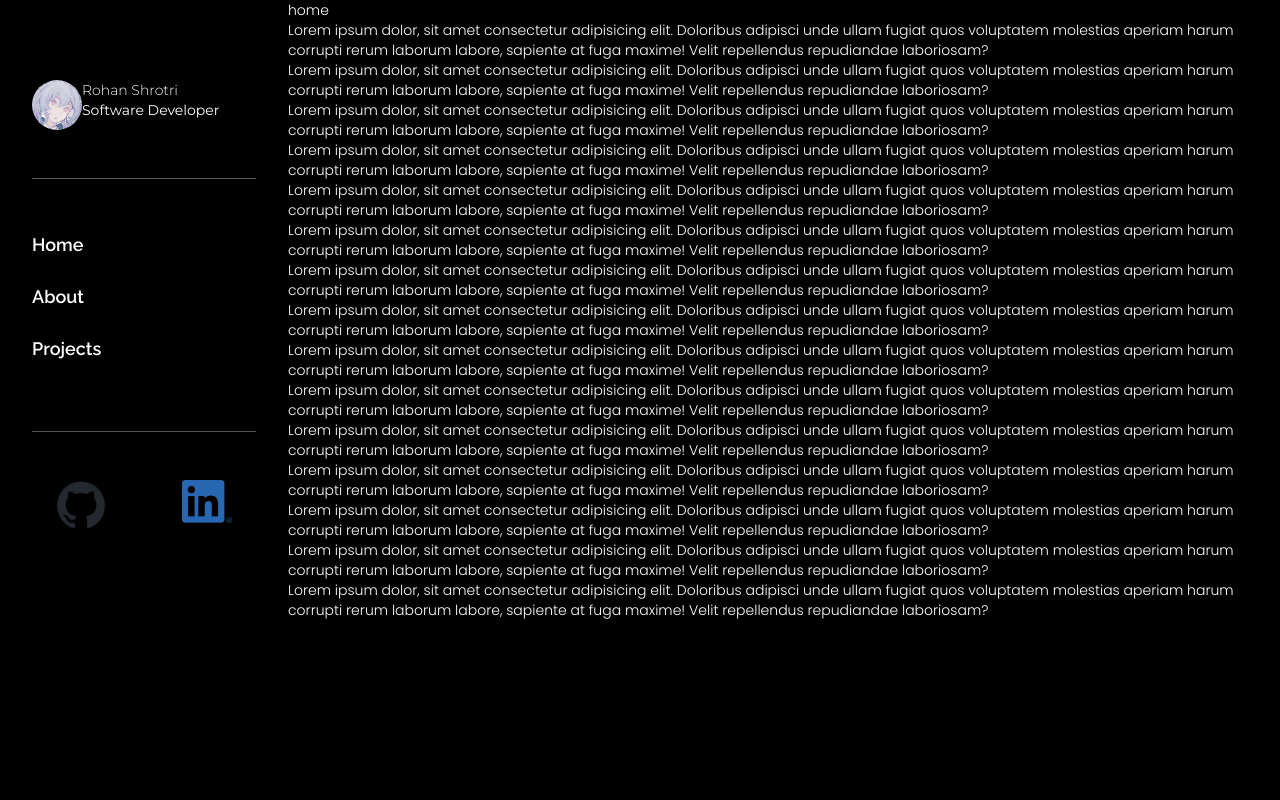
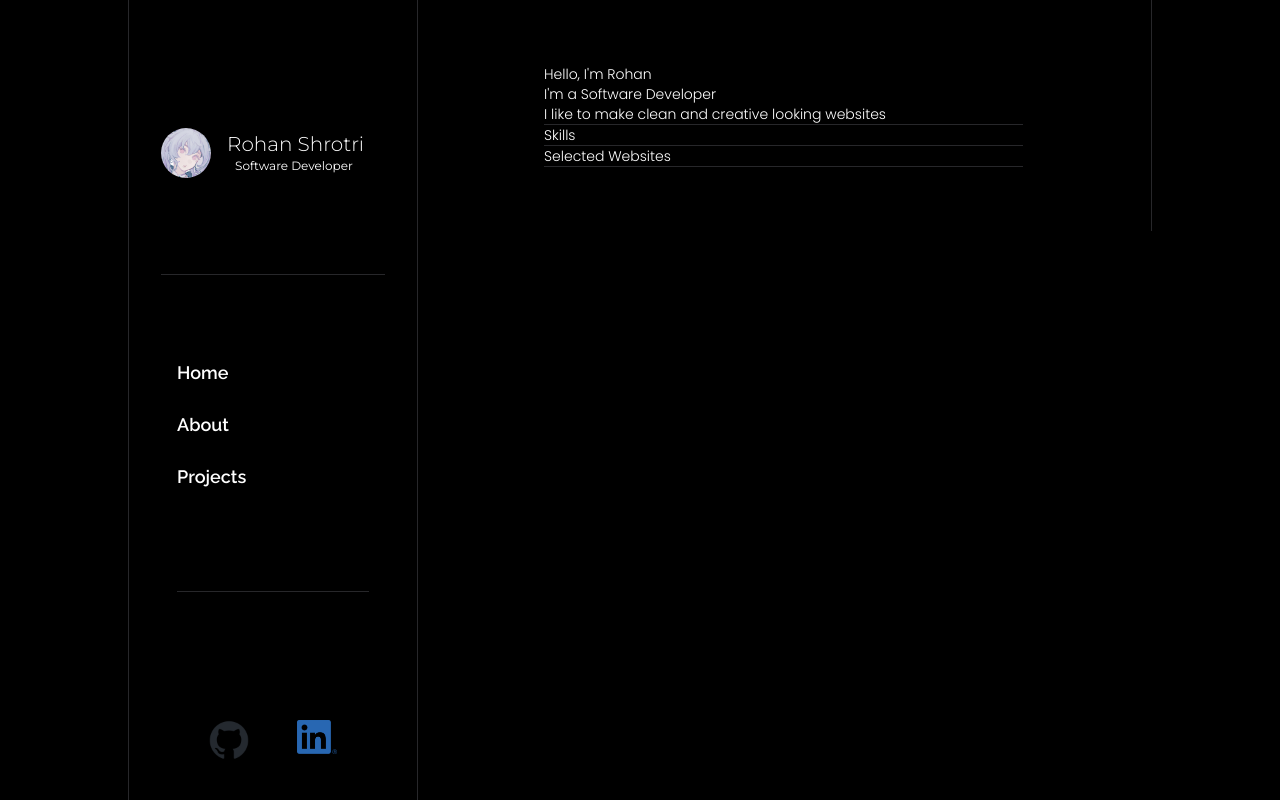
Before and after one commit to toastedsugar/PortfolioV2, a Next.js app in the folder client/: page / in a window 1280 px wide. Built offline with nearby package versions, Linux system fonts and the light colour scheme.

Commit message:
Navigation and layouts complete, working on data fetching from CMS

```diff
--- /dev/null
+++ b/client/app/api/exit-preview/route.ts
@@ -0,0 +1,5 @@
+import { exitPreview } from "@prismicio/next";
+
+export async function GET() {
+  return await exitPreview();
+}
--- /dev/null
+++ b/client/app/api/preview/route.ts
@@ -0,0 +1,13 @@
+import { NextRequest } from "next/server";
+import { draftMode } from "next/headers";
+import { redirectToPreviewURL } from "@prismicio/next";
+
+import { createClient } from "../../../prismicio";
+
+export async function GET(request: NextRequest) {
+  const client = createClient();
+
+  draftMode().enable();
+
+  await redirectToPreviewURL({ client, request });
+}
--- /dev/null
+++ b/client/app/api/revalidate/route.ts
@@ -0,0 +1,8 @@
+import { NextResponse } from "next/server";
+import { revalidateTag } from "next/cache";
+
+export async function POST() {
+  revalidateTag("prismic");
+
+  return NextResponse.json({ revalidated: true, now: Date.now() });
+}
--- a/client/app/layout.tsx
+++ b/client/app/layout.tsx
@@ -19,10 +19,14 @@ export default function RootLayout({
   return (
     <html lang="en">
       <body className="bg-black text-white">
-        <div className="w-screen font-poppins text-sm font-lightcontainer lg:flex">
+        <div className="w-screen lg:pl-72 xl:pl-96 font-poppins text-sm font-lightcontainer lg:flex">
           <div className="lg:hidden"> <MobileNavbar /> </div>
-          <div className="hidden lg:block"> <Navbar /> </div>
-            {children}
+          <div className="fixed left-0 lg:left-8 xl:left-0 hidden lg:block xl:ml-32 lg:border-x lg:border-zinc-800"> <Navbar /> </div>
+          <div className="grow mx-4 sm:mx-8 md:px-16 xl:px-32 xl:mr-32 lg:border-r h-max lg:border-zinc-800">
+            <div className="py-6 lg:py-16">
+                {children}
+            </div>
+          </div>
         </div>
       </body>
     </html>
--- a/client/app/page.tsx
+++ b/client/app/page.tsx
@@ -5,22 +5,21 @@ export default function Home() {
     <div>
       {/* Hero section*/}
       <section className="">
-        <p>home</p>
-        <p>Lorem ipsum dolor, sit amet consectetur adipisicing elit. Doloribus adipisci unde ullam fugiat quos voluptatem molestias aperiam harum corrupti rerum laborum labore, sapiente at fuga maxime! Velit repellendus repudiandae laboriosam?</p>
-        <p>Lorem ipsum dolor, sit amet consectetur adipisicing elit. Doloribus adipisci unde ullam fugiat quos voluptatem molestias aperiam harum corrupti rerum laborum labore, sapiente at fuga maxime! Velit repellendus repudiandae laboriosam?</p>
-        <p>Lorem ipsum dolor, sit amet consectetur adipisicing elit. Doloribus adipisci unde ullam fugiat quos voluptatem molestias aperiam harum corrupti rerum laborum labore, sapiente at fuga maxime! Velit repellendus repudiandae laboriosam?</p>
-        <p>Lorem ipsum dolor, sit amet consectetur adipisicing elit. Doloribus adipisci unde ullam fugiat quos voluptatem molestias aperiam harum corrupti rerum laborum labore, sapiente at fuga maxime! Velit repellendus repudiandae laboriosam?</p>
-        <p>Lorem ipsum dolor, sit amet consectetur adipisicing elit. Doloribus adipisci unde ullam fugiat quos voluptatem molestias aperiam harum corrupti rerum laborum labore, sapiente at fuga maxime! Velit repellendus repudiandae laboriosam?</p>
-        <p>Lorem ipsum dolor, sit amet consectetur adipisicing elit. Doloribus adipisci unde ullam fugiat quos voluptatem molestias aperiam harum corrupti rerum laborum labore, sapiente at fuga maxime! Velit repellendus repudiandae laboriosam?</p>
-        <p>Lorem ipsum dolor, sit amet consectetur adipisicing elit. Doloribus adipisci unde ullam fugiat quos voluptatem molestias aperiam harum corrupti rerum laborum labore, sapiente at fuga maxime! Velit repellendus repudiandae laboriosam?</p>
-        <p>Lorem ipsum dolor, sit amet consectetur adipisicing elit. Doloribus adipisci unde ullam fugiat quos voluptatem molestias aperiam harum corrupti rerum laborum labore, sapiente at fuga maxime! Velit repellendus repudiandae laboriosam?</p>
-        <p>Lorem ipsum dolor, sit amet consectetur adipisicing elit. Doloribus adipisci unde ullam fugiat quos voluptatem molestias aperiam harum corrupti rerum laborum labore, sapiente at fuga maxime! Velit repellendus repudiandae laboriosam?</p>
-        <p>Lorem ipsum dolor, sit amet consectetur adipisicing elit. Doloribus adipisci unde ullam fugiat quos voluptatem molestias aperiam harum corrupti rerum laborum labore, sapiente at fuga maxime! Velit repellendus repudiandae laboriosam?</p>
-        <p>Lorem ipsum dolor, sit amet consectetur adipisicing elit. Doloribus adipisci unde ullam fugiat quos voluptatem molestias aperiam harum corrupti rerum laborum labore, sapiente at fuga maxime! Velit repellendus repudiandae laboriosam?</p>
-        <p>Lorem ipsum dolor, sit amet consectetur adipisicing elit. Doloribus adipisci unde ullam fugiat quos voluptatem molestias aperiam harum corrupti rerum laborum labore, sapiente at fuga maxime! Velit repellendus repudiandae laboriosam?</p>
-        <p>Lorem ipsum dolor, sit amet consectetur adipisicing elit. Doloribus adipisci unde ullam fugiat quos voluptatem molestias aperiam harum corrupti rerum laborum labore, sapiente at fuga maxime! Velit repellendus repudiandae laboriosam?</p>
-        <p>Lorem ipsum dolor, sit amet consectetur adipisicing elit. Doloribus adipisci unde ullam fugiat quos voluptatem molestias aperiam harum corrupti rerum laborum labore, sapiente at fuga maxime! Velit repellendus repudiandae laboriosam?</p>
-        <p>Lorem ipsum dolor, sit amet consectetur adipisicing elit. Doloribus adipisci unde ullam fugiat quos voluptatem molestias aperiam harum corrupti rerum laborum labore, sapiente at fuga maxime! Velit repellendus repudiandae laboriosam?</p>
+        {/* Hero Section */}
+        <div className='border-b lg:border-zinc-800'>
+        <h2>Hello, I'm Rohan</h2>
+        <h3>I'm a Software Developer</h3>
+        <p>I like to make clean and creative looking websites</p>
+
+        </div>
+        {/* Skills */}
+        <div className='border-b lg:border-zinc-800'>
+          <h2>Skills</h2>
+        </div>
+        {/* Selected Projects */}
+        <div className='border-b lg:border-zinc-800'>
+          <h2>Selected Websites</h2>
+        </div>
       </section>
     </div>
   )
--- a/client/components/navigation/Brand.tsx
+++ b/client/components/navigation/Brand.tsx
@@ -7,15 +7,15 @@ export default function Brand() {
         <div className="flex -z-10">
             <Image
                 src={profilepic}
-                className="rounded-full"
+                className="rounded-full mr-4"
                 width={50}
                 height={50}
                 alt="Picture of the author"
             />
 
-            <Link href="/" className="font-montserrat flex flex-col">
-                <p className="text-large font-light">Rohan Shrotri</p>
-                <p className="text-sm">Software Developer</p>
+            <Link href="/" className="font-montserrat flex flex-col mt-0.5">
+                <p className="text-xl font-light">Rohan Shrotri</p>
+                <p className="text-xs ml-2">Software Developer</p>
             </Link>
         </div>
     )
--- a/client/components/navigation/MobileNavbar.tsx
+++ b/client/components/navigation/MobileNavbar.tsx
@@ -14,8 +14,8 @@ export default function MobileNavbar() {
     <nav className="sticky top-0 px-5 md:px-20 lg:px-32 bg-zinc-900 w-full">
       <div className="container mx-auto py-4 flex flex-row justify-between">
         <Brand />
-        <div onClick={toggleNav} >
-          {showNav ? <CloseRoundedIcon /> : <MenuRoundedIcon />}
+        <div onClick={toggleNav} className="fixed right-8 sm:right-24 md:right-30 pt-3">
+          {showNav ? <CloseRoundedIcon className="right-8" /> : <MenuRoundedIcon />}
         </div>
         {showNav && <Overlay showNav={showNav} setShowNav={setShowNav} />}
       </div>
--- a/client/components/navigation/Navbar.tsx
+++ b/client/components/navigation/Navbar.tsx
@@ -25,11 +25,11 @@ export default function Navbar({showNav, setShowNav}: navbarProps) {
     <nav className="bg-black h-screen w-72">
       <div className="container py-8 px-8">
         {/* Brand */}
-        <div className="py-12 border-b border-zinc-600">
+        <div className="py-12 lg:py-24 border-b border-zinc-800">
           <Brand />
         </div>
         {/* Page links */}
-        <ul className="font-raleway py-12 border-b border-zinc-600">
+        <ul className="font-raleway py-20 mx-4 border-b border-zinc-800">
           {links.map(link => (
             <Link href={link.link} key={link.id} onClick={()=>{if (setShowNav) setShowNav(false)}}>
               <li className="py-1 mb-4 font-semibold text-lg transition ease-in-out hover:scale-110 duration-100">
@@ -39,11 +39,11 @@ export default function Navbar({showNav, setShowNav}: navbarProps) {
           ))}
         </ul>
         {/* Socials */}
-        <ul className="flex flex-row justify-between mt-12 mx-6 bottom-0">
+        <ul className="flex flex-row justify-between mt-32 mx-12 bottom-0">
           {socials.map(social => (
             <Link key={social.id} href={social.link}>
               <li>
-                <Image src={social.icon} alt={social.name} width={50} height={50}/>
+                <Image src={social.icon} alt={social.name} width={40} height={40}/>
               </li>
             </Link>
           ))}
```
Also changed, not shown: client/package.json (+9 -1 lines), 1 other file (tests, documents, lock files or other folders).
